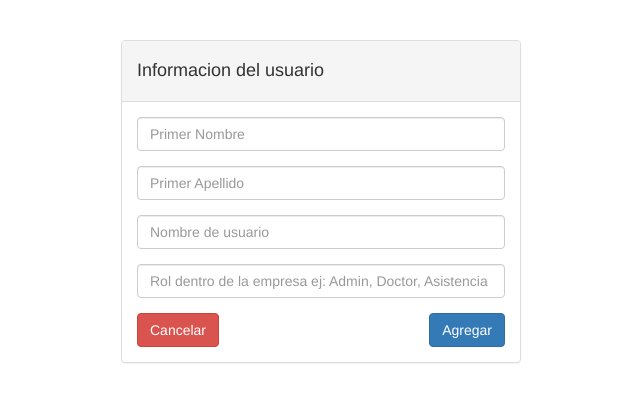
After one commit to mperezlamadrid/information-system-EPS, a Rails app: page /dashboard/fields_user in a window 1280 px wide. The commit adds this page. Shown: the top 402 px of the page, without its empty margins (319-959 px from the left). Run offline with Rails 7, Linux system fonts and the light colour scheme; the visitor is signed in with stand-in values (Sample User, id 1); style sheets or scripts are compiled from the project's sources; some libraries are stand-ins or nearby versions.

Commit message:
configurate fields for user

```diff
--- /dev/null
+++ b/app/assets/javascripts/controllers/user_data.js
@@ -0,0 +1,11 @@
+angular.module('EpsMAJJ') .controller('UserController', ['$scope', '$http', '$filter', '$window', function ($scope, $http, $filter, $window) {
+
+	$scope.createUser = function(first_name,last_name,username,role){
+		$http.get('/dashboard/add_fields_user?first_name='+first_name+'&last_name='+last_name+'&username='+username+'&role='+role)
+			.success(function(data) {
+		    $window.location.reload();
+		  }).error(function(){
+		  });
+	};
+
+}]);
--- a/app/assets/stylesheets/dashboard.css.scss
+++ b/app/assets/stylesheets/dashboard.css.scss
@@ -6,3 +6,12 @@
 	width: 400px;
 	margin: 40px auto;
 }
+
+span.btn.btn-default.btn-danger.pull-left{
+	a{
+		color: white;
+		&:hover{
+			text-decoration: none;
+		}
+	}
+}
--- a/app/controllers/dashboard_controller.rb
+++ b/app/controllers/dashboard_controller.rb
@@ -3,5 +3,26 @@ class DashboardController < ApplicationController
 
   def index
   	@title = "Dashboard"
+  	if current_user.first_name == ""
+  		render :fields_user
+  	else
+  		render :index
+  	end
+  end
+
+  def fields_user
+  	@title = "User Information"
+  end
+
+  def add_fields_user
+  	@current_user = User.where(id: current_user.id).first
+  	@current_user.update_attributes(
+  		first_name: params[:first_name],
+  		last_name: params[:last_name],
+  		username: params[:username],
+  		role: params[:role]
+  	)
+  	@current_user.save
+  	# render json: {}, status: :ok
   end
 end
--- /dev/null
+++ b/app/views/dashboard/fields_user.html.slim
@@ -0,0 +1,19 @@
+.user-data ng-controller='UserController' ng-cloak="true"
+  .container_forms
+    .panel.panel-default
+      .panel-heading
+        h4 Informacion del usuario
+      .panel-body
+        form
+          .form-group
+            input.form-control ng-model="first_name" placeholder="Primer Nombre" type="text"
+          .form-group
+            input.form-control ng-model="last_name" placeholder="Primer Apellido" type="text"
+          .form-group
+            input.form-control ng-model="username" placeholder="Nombre de usuario" type="text"
+          .form-group
+            input.form-control ng-model="role" placeholder="Rol dentro de la empresa ej: Admin, Doctor, Asistencia" type="text"
+          button.btn.btn-primary.pull-right type="submit" ng-click="createUser(first_name,last_name,username,role)"
+            | Agregar
+          span.btn.btn-default.btn-danger.pull-left
+            = link_to("Cancelar", destroy_user_session_path, method: :delete)
--- a/config/routes.rb
+++ b/config/routes.rb
@@ -16,7 +16,12 @@ Rails.application.routes.draw do
   #   resources :products
 
   resources :administracion, only: :index
-  resources :dashboard, only: :index
+  resources :dashboard , only: [:index] do
+    collection do
+      get :fields_user
+      get :add_fields_user
+    end
+  end
   resources :atencion, only: :index
   resources :historial_clinico, only: :index
 
```
Also changed, not shown: app/views/dashboard/add_fields_user.jbuilder (added), 1 other file.
